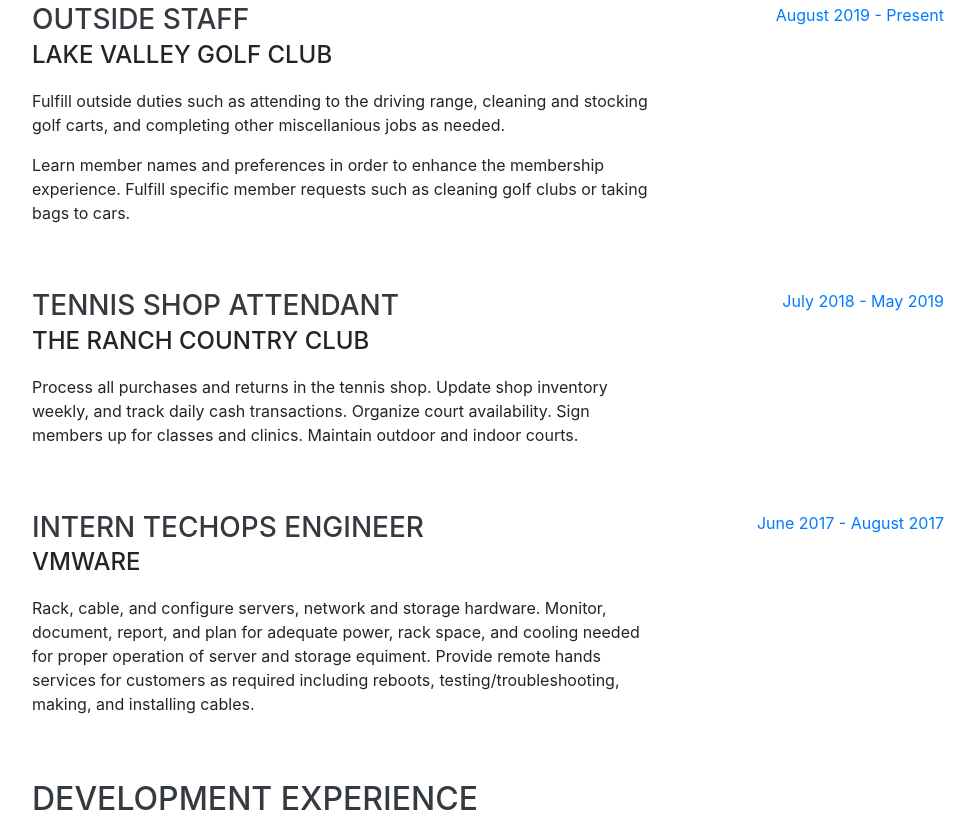
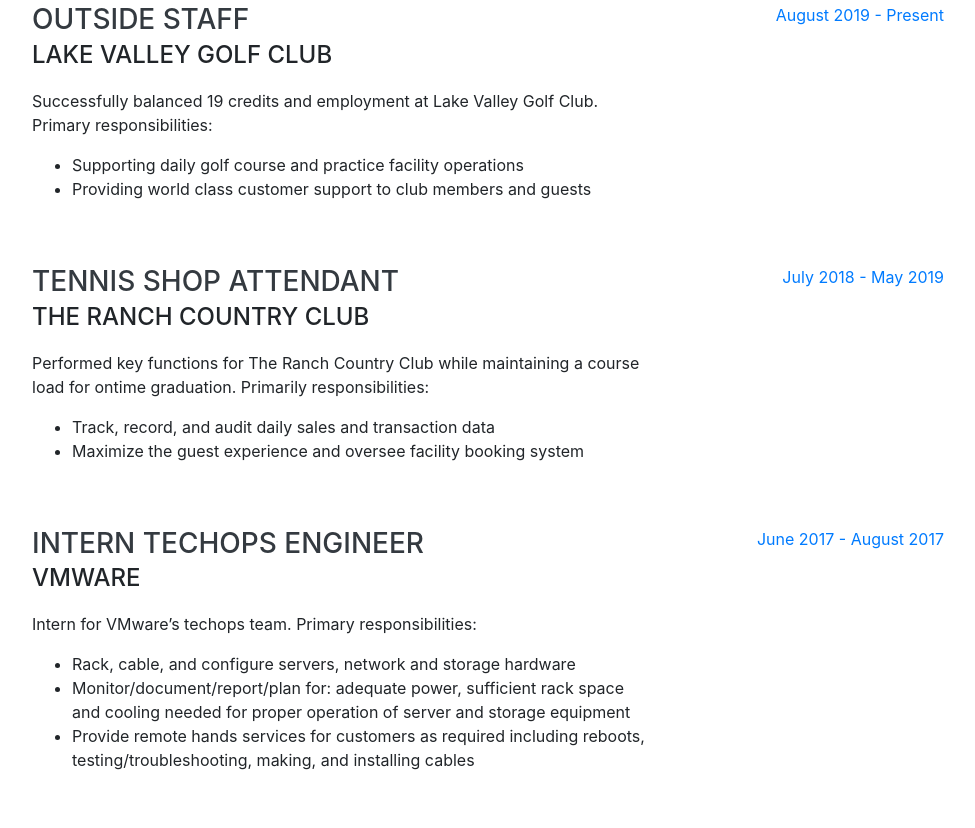
Before and after one commit to jakeshay/jakeshay.github.io, a website with bundled scripts: page index.html in a window 1280 px wide. Shown: the part 932-1760 px from the top of the page, without its empty margins (288-1263 px from the left). Built offline with nearby package versions, Linux system fonts and the light colour scheme; a web font is replaced by a local one.

Commit message:
updating

```diff
--- a/index.html
+++ b/index.html
@@ -70,7 +70,8 @@
         <div class="subheading mb-5">725 Arapahoe Ave Apt. 201 · Boulder, CO 80302 · (206) 313-1318 ·
           <a href="mailto:name@email.com">jakedshay@gmail.com</a>
         </div>
-        <p class="lead mb-5">I am a student at CU Boulder in the second semester of my senior year. In May I'll be graduating with a Computer Science degree, along with minors in Philosophy and Business. I am currently pursuing a full stack engineering postion post-graduation. I am originally from just outside Seattle, Wa, however I went to high school in the San Francisco Bay Area which is where my family currently lives. I love sports and the outdoors and I've found that golf is a great mix of these two passions. I am proficient in several languages including: Objective c, javascript, python, and SQL. My main development experience consists of web applications, both on my own and in a team. I really enjoy developing these web apps because I've found that  I am able to combine what I've learened in school, as well as learning I've done on my own.</p>
+        <p class="lead mb-5">I am a student at CU Boulder in the final semester of my senior year. In May I'll be graduating with a Computer Science degree, along with minors in Philosophy and Business. I am originally from just outside Seattle, Wa, however my family relocated to the San Francisco Bay Area just before entering high school. Whether it's learning in the classroom, developing apps, or playing on the golf course, I take pride in pushing myself both mentally and physically.</p>
+        <p class="lead mb-5">I am proficient in several languages including: Objective c, javascript, python, and SQL. My main development experience consists of web applications, both on my own and in a team. I’m passionate about learning new concepts, and working my way through projects of all kinds. I'm excited to pursue a position in full stack engineering.</p>
         <div class="social-icons">
           <a href="https://www.linkedin.com/in/jake-shay-84064a168">
             <i class="fab fa-linkedin-in"></i>
@@ -91,8 +92,11 @@
           <div class="resume-content">
             <h3 class="mb-0">Outside Staff</h3>
             <div class="subheading mb-3">Lake Valley Golf Club</div>
-            <p>Fulfill outside duties such as attending to the driving range, cleaning and stocking golf carts, and completing other miscellanious jobs as needed.</p>
-            <p>Learn member names and preferences in order to enhance the membership experience. Fulfill specific member requests such as cleaning golf clubs or taking bags to cars.</p>
+            <p>Successfully balanced 19 credits and employment at Lake Valley Golf Club. Primary responsibilities:</p>
+            <ul>
+              <li>Supporting daily golf course and practice facility operations</li>
+              <li>Providing world class customer support to club members and guests</li>
+            </ul>
           </div>
           <div class="resume-date text-md-right">
             <span class="text-primary">August 2019 - Present</span>
@@ -102,7 +106,11 @@
           <div class="resume-content">
             <h3 class="mb-0">Tennis Shop Attendant</h3>
             <div class="subheading mb-3">The Ranch Country Club</div>
-            <p>Process all purchases and returns in the tennis shop. Update shop inventory weekly, and track daily cash transactions. Organize court availability. Sign members up for classes and clinics. Maintain outdoor and indoor courts.</p>
+            <p>Performed key functions for The Ranch Country Club while maintaining a course load for ontime graduation. Primarily responsibilities:</p>
+            <ul>
+              <li>Track, record, and audit daily sales and transaction data</li>
+              <li>Maximize the guest experience and oversee facility booking system</li>
+            </ul>
           </div>
           <div class="resume-date text-md-right">
             <span class="text-primary">July 2018 - May 2019</span>
@@ -112,7 +120,12 @@
           <div class="resume-content">
             <h3 class="mb-0">Intern Techops Engineer</h3>
             <div class="subheading mb-3">VMware</div>
-            <p>Rack, cable, and configure servers, network and storage hardware. Monitor, document, report, and plan for adequate power, rack space, and cooling needed for proper operation of server and storage equiment. Provide remote hands services for customers as required including reboots, testing/troubleshooting, making, and installing cables.</p>
+            <p>Intern for VMware’s techops team. Primary responsibilities:</p>
+            <ul>
+              <li>Rack, cable, and configure servers, network and storage hardware</li>
+              <li>Monitor/document/report/plan for: adequate power, sufficient rack space and cooling needed for proper operation of server and storage equipment</li>
+              <li>Provide remote hands services for customers as required including reboots, testing/troubleshooting, making, and installing cables</li>
+            </ul>
           </div>
           <div class="resume-date text-md-right">
             <span class="text-primary">June 2017 - August 2017</span>
@@ -230,7 +243,7 @@
       <div class="w-100">
         <h2 class="mb-5">Interests</h2>
 
-        <p>Two of my biggest interests are sports and the outdoors. I like to hike, and I also run on trails when the weather permits. I love to ski and go up to the mountains every chance I get. Being able to ski on some of the best mountains in the country was big factor when choosing to go to school in Boulder. I also really enjoy golfing and try to play as often as I can. I've found that it's a great stress reliever and discipline. Outside the activities, I love to watch sports. I follow the NFL and NBA all year, and am a huge Seattle Seahawks and Golden State Warriors fan. Another interest of mine is reading. I've gone through a wide variety of books throughout my life but have picked up a fascination with philosophy reading during my time at CU. I'm naturally drawn to anything that makes me think and I've found that philosophy is a great tool for that. Working with kids is also a passion of mine. I really enjoy the process of passing on the knowledge that I have, which was something I was able to do while coaching soccer both early in college and in high school.</p>
+        <p>Two of my biggest interests are sports and the outdoors. I like to hike, and I also run on trails when the weather permits. I love to ski and go up to the mountains every chance I get. Being able to ski on some of the best mountains in the country was a big factor when choosing to go to school in Boulder. I also really enjoy golfing and try to play as often as I can. I've found that it's a great stress reliever and discipline. Outside the activities, I love to watch sports. I follow the NFL and NBA all year, and am a huge Seattle Seahawks and Golden State Warriors fan. Another interest of mine is reading. I've gone through a wide variety of books throughout my life but have picked up a fascination with philosophy reading during my time at CU. I'm naturally drawn to anything that makes me think and I've found that philosophy is a great tool for that. Working with kids is also a passion of mine. I really enjoy the process of passing on the knowledge that I have, which was something I was able to do while coaching soccer both early in college and in high school.</p>
 
       </div>
     </section>
```
